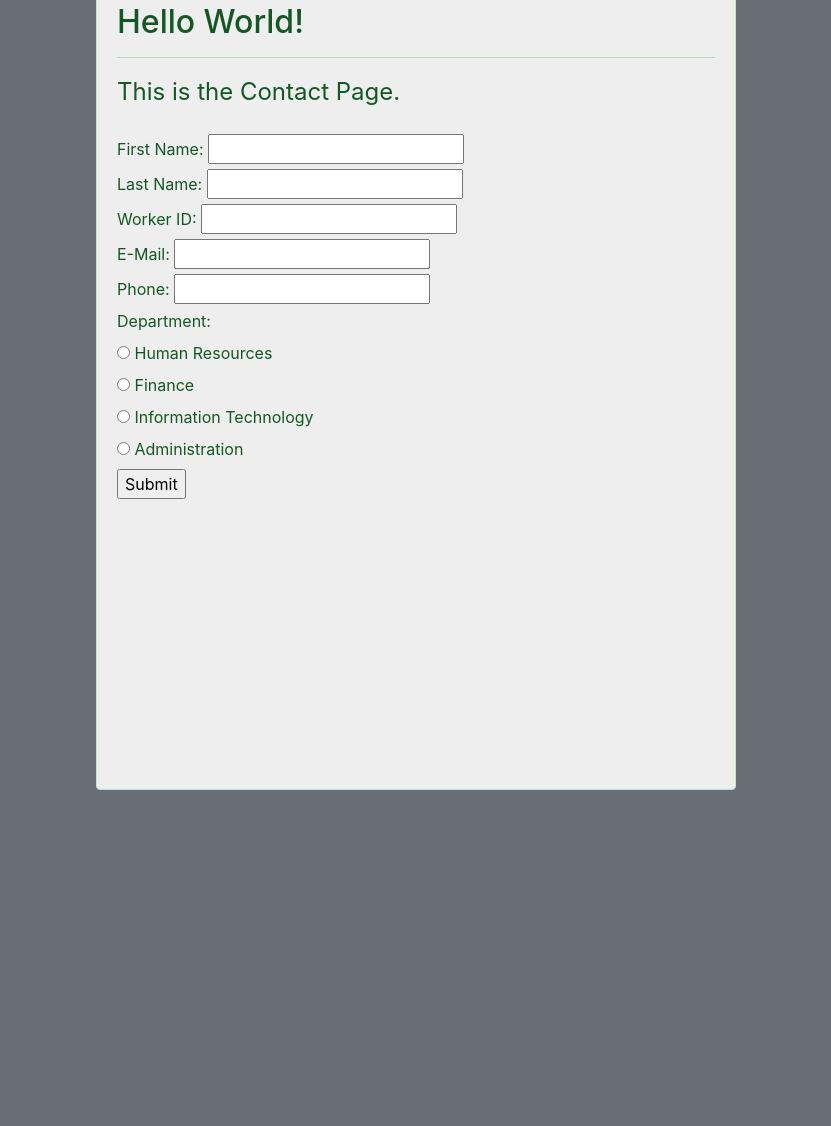
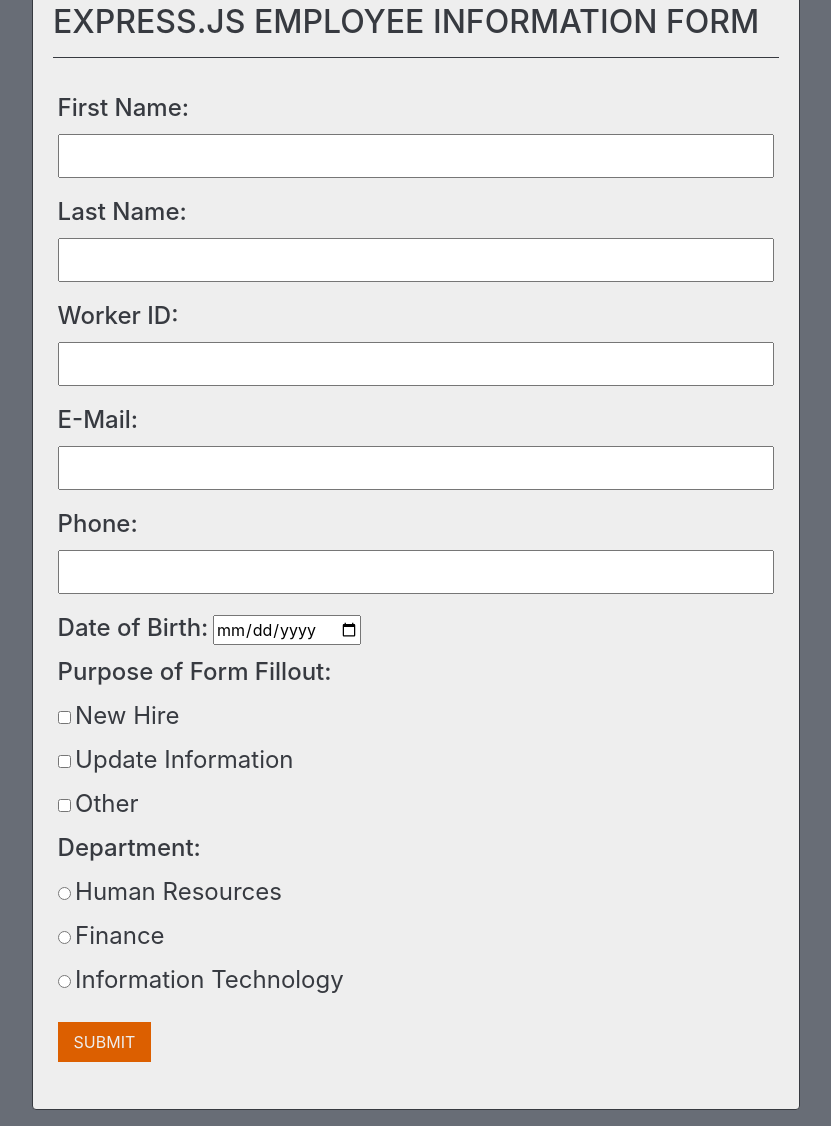
Before and after one commit to navarroangelo/midterms, a website: page static/public/contact.html in a window 1280 px wide. Shown: the part 146-1272 px from the top of the page, without its empty margins (224-1055 px from the left). Before the commit the page ends 952 px from the top, so only its background shows below. Drawn offline with nearby package versions, Linux system fonts and the light colour scheme.

Commit message:
Challenge Done

```diff
--- a/static/public/contact.html
+++ b/static/public/contact.html
@@ -1,13 +1,16 @@
 <!DOCTYPE html>
 <html lang="en">
-
   <head>
-    <meta charset="UTF-8">
-    <meta name="viewport" content="width=device-width, initial-scale=1.0">
+    <meta charset="UTF-8" />
+    <meta name="viewport" content="width=device-width, initial-scale=1.0" />
     <title>CONTACT</title>
-    <link rel="stylesheet" href="https://cdn.jsdelivr.net/npm/bootstrap@4.3.1/dist/css/bootstrap.min.css" integrity="sha384-ggOyR0iXCbMQv3Xipma34MD+dH/1fQ784/j6cY/iJTQUOhcWr7x9JvoRxT2MZw1T" crossorigin="anonymous">
-    <link rel="stylesheet" href="styles.css">
-
+    <link
+      rel="stylesheet"
+      href="https://cdn.jsdelivr.net/npm/bootstrap@4.3.1/dist/css/bootstrap.min.css"
+      integrity="sha384-ggOyR0iXCbMQv3Xipma34MD+dH/1fQ784/j6cY/iJTQUOhcWr7x9JvoRxT2MZw1T"
+      crossorigin="anonymous"
+    />
+    <link rel="stylesheet" href="styles.css" />
   </head>
 
   <body>
@@ -16,7 +19,9 @@
         <a class="navbar-brand" href="#">Express.JS</a>
         <div class="collapse navbar-collapse" id="navbarNavAltMarkup">
           <div class="navbar-nav">
-                    <a class="nav-link active" aria-current="page" href="index.html">Home</a>
+            <a class="nav-link active" aria-current="page" href="index.html"
+              >Home</a
+            >
             <a class="nav-link" href="about.html">About</a>
             <a class="nav-link" href="blog.html">Blog</a>
             <a class="nav-link" href="upload.html">Upload</a>
@@ -28,46 +33,55 @@
     </nav>
 
     <!-- CONTENT GOES HERE -->
-    <div class="alert alert-success" role="alert">
-        <h4 class="alert-heading">Hello World!</h4>
-        <hr>
-        <p>This is the Contact Page.</p>
+    <div class="alert alert-success" role="alert" id="infoForm">
+      <h4 class="alert-heading">EXPRESS.JS EMPLOYEE INFORMATION FORM</h4>
+      <hr />
 
       <form action="http://localhost:4001/formPost" method="POST">
         <label for="first_name">First Name: </label>
-            <input id="inputLine" type="text" name="first_name"> <br>
+        <input type="text" name="first_name" /> <br />
 
         <label for="last_name">Last Name: </label>
-            <input id="inputLine" type="text" name="last_name"> <br>
+        <input type="text" name="last_name" /> <br />
 
         <label for="worker_id">Worker ID: </label>
-            <input id="inputLine" type="number" name="worker_id"> <br>
+        <input type="text" name="worker_id" /> <br />
 
         <label for="email">E-Mail: </label>
-            <input id="inputLine" type="email" name="email"> <br>
+        <input type="email" name="email" /> <br />
 
         <label for="phone">Phone: </label>
-            <input id="inputLine" type="number" name="phone"> <br>
+        <input type="number" name="phone" /> <br />
 
-            <label for="department">Department: </label> <br>
-            <input type="radio" name="department" value="Human Resources">
-            <label for="department">Human Resources</label> <br>
-            <input type="radio" name="department" value="Finance">
-            <label for="department">Finance</label> <br>
-            <input type="radio" name="department" value="Information Technology">
-            <label for="department">Information Technology</label> <br>
-            <input type="radio" name="department" value="Administration">
-            <label for="department">Administration</label> <br>
+        <label for="dob">Date of Birth: </label>
+        <input type="date" name="dob" /> <br />
 
+        <!-- CHECKLIST FOR PURPOSE OF FORM FILLOUT: -->
+        <label for="purpose">Purpose of Form Fillout:</label> <br />
+        <input type="checkbox" name="purpose" value="New Hire" />
+        <label class="multi" for="purpose">New Hire</label> <br />
+        <input type="checkbox" name="purpose" value="Update Information" />
+        <label class="multi" for="purpose">Update Information</label> <br />
+        <input type="checkbox" name="purpose" value="Other" />
+        <label class="multi" for="purpose">Other</label> <br />
 
+        <label for="department">Department: </label> <br />
+        <input type="radio" name="department" value="Human Resources" />
+        <label class="multi" for="department">Human Resources</label> <br />
+        <input type="radio" name="department" value="Finance" />
+        <label class="multi" for="department">Finance</label> <br />
+        <input type="radio" name="department" value="Information Technology" />
+        <label class="multi" for="department">Information Technology</label>
+        <br />
 
-
-            <input type="submit" value="Submit">
-
+        <input type="submit" value="SUBMIT" />
       </form>
     </div>
 
-    <script src="https://cdn.jsdelivr.net/npm/bootstrap@5.3.3/dist/js/bootstrap.bundle.min.js" integrity="sha384-YvpcrYf0tY3lHB60NNkmXc5s9fDVZLESaAA55NDzOxhy9GkcIdslK1eN7N6jIeHz" crossorigin="anonymous"></script>
+    <script
+      src="https://cdn.jsdelivr.net/npm/bootstrap@5.3.3/dist/js/bootstrap.bundle.min.js"
+      integrity="sha384-YvpcrYf0tY3lHB60NNkmXc5s9fDVZLESaAA55NDzOxhy9GkcIdslK1eN7N6jIeHz"
+      crossorigin="anonymous"
+    ></script>
   </body>
-
 </html>
--- a/static/public/styles.css
+++ b/static/public/styles.css
@@ -1,9 +1,19 @@
 .alert {
-    width: 50vw;
-    height: 100vh;
+  width: 60vw;
+  height: 50vh;
   margin-top: 5rem;
   margin-left: auto;
   margin-right: auto;
+  color: #373a40;
+  border-color: #373a40;
+}
+
+.alert-success hr {
+  border-top-color: #373a40;
+}
+
+#infoForm {
+  height: 70rem;
 }
 
 h4 {
@@ -15,30 +25,72 @@ p {
 }
 
 .navbar {
-    background-color: #373A40;
+  background-color: #373a40;
 }
 
 a.navbar-brand {
-    color: #DC5F00;
+  color: #dc5f00;
 }
 
 a {
-    color: #EEEEEE;
+  color: #eeeeee;
 }
 
 body {
-    background-color: #686D76;
+  background-color: #686d76;
 }
 
 div.alert {
-    background-color: #EEEEEE;
+  background-color: #eeeeee;
 }
 
 img.rounded {
-    width: 30vw;
+  width: 15vw;
   margin-top: 2em;
 }
 
 p {
   margin-bottom: 1em;
 }
+
+/* FORM STYLES */
+form {
+  width: 56vw;
+  margin-top: 2rem;
+  margin-left: auto;
+  margin-right: auto;
+}
+
+label {
+  font-size: 1.5rem;
+  margin-bottom: 0.5rem;
+}
+
+input[type="text"],
+input[type="email"],
+input[type="number"] {
+  width: 100%;
+  padding: 0.5rem;
+  margin-bottom: 1rem;
+}
+
+input[type="submit"] {
+  background-color: #dc5f00;
+  color: #eeeeee;
+  padding: 0.5rem 1rem;
+  border: none;
+  cursor: pointer;
+  margin-top: 1rem;
+}
+
+input[type="submit"]:hover {
+  background-color: #c44c00;
+}
+
+label {
+  font-weight: 500;
+}
+
+.multi {
+  font-weight: normal;
+}
```
Also changed, not shown: static/index.js (+58 -27 lines). Lines whose indentation alone changed are shown as unchanged.
